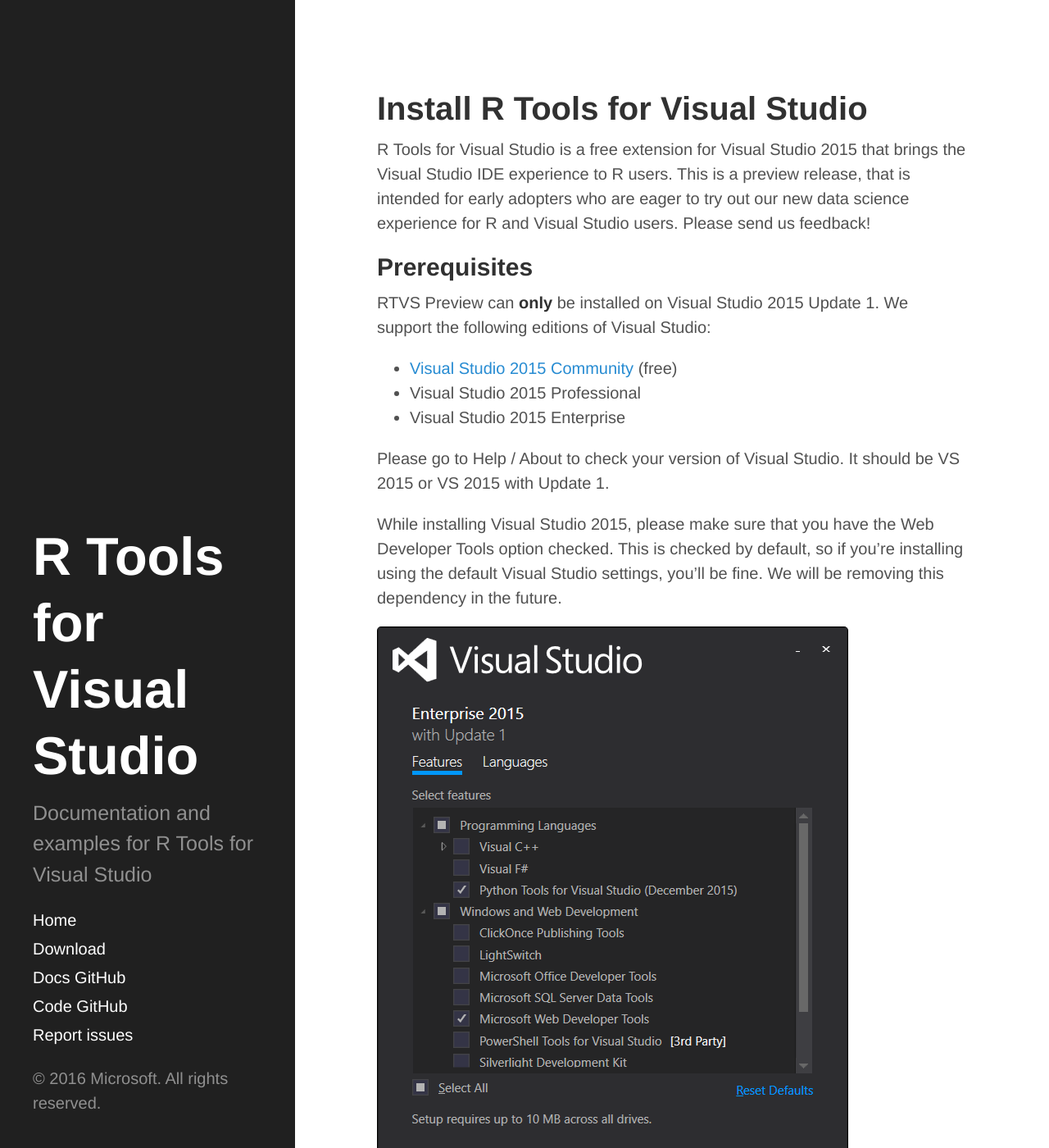
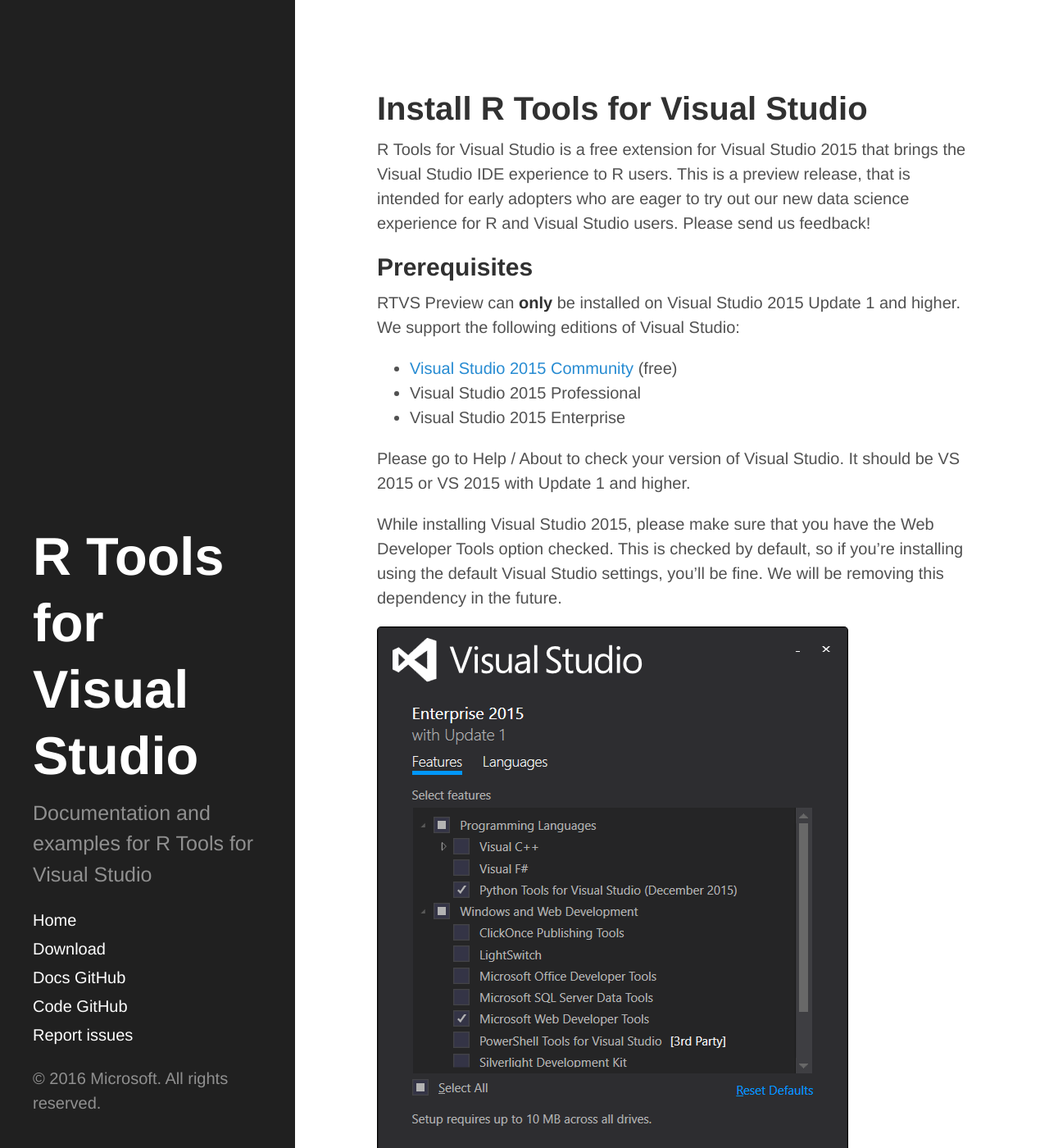
Before and after one commit to microsoft/RTVS-docs, a Jekyll site: the page built from installation.md, in a window 1280 px wide and 1400 px high. Shown: the whole window at 82% size. Built offline with Jekyll 4.4.1, drawn with Linux system fonts in a browser that asks for light colours; some of the changed text lies outside the part shown.

Commit message:
updating installation instructions for update 2

```diff
--- a/installation.md
+++ b/installation.md
@@ -11,15 +11,15 @@
 
 ## Prerequisites
 
-RTVS Preview can **only** be installed on Visual Studio 2015 Update 1. We
-support the following editions of Visual Studio:
+RTVS Preview can **only** be installed on Visual Studio 2015 Update 1 and
+higher. We support the following editions of Visual Studio:
 
 * [Visual Studio 2015 Community](https://www.visualstudio.com/en-us/products/visual-studio-community-vs.aspx) (free)
 * Visual Studio 2015 Professional
 * Visual Studio 2015 Enterprise
 
 Please go to Help / About to check your version of Visual Studio.  It should be
-VS 2015 or VS 2015 with Update 1.
+VS 2015 or VS 2015 with Update 1 and higher.
 
 While installing Visual Studio 2015, please make sure that you have the Web
 Developer Tools option checked. This is checked by default, so if you're
@@ -28,10 +28,11 @@
 
 ![](./media/RTVS-installation-web-developer-settings.png)
 
-Once you've installed VS 2015, if you do not have Update 1, install it from
+The current version of Visual Studio 2015 is Update 2, and contains important
+bug fixes that RTVS uses. If you do not have Update 2, you can install it from
 here:
 
-* [Visual Studio 2015 Update 1](https://www.microsoft.com/en-us/download/details.aspx?id=49989)
+* [Visual Studio 2015 Update 2](http://go.microsoft.com/fwlink/?LinkId=691129)
 
 RTVS Preview requires an installation of R on your computer. We only support
 **64 bit** editions of R versions 3.2.1, 3.2.2 and 3.2.3. We support both the
```
